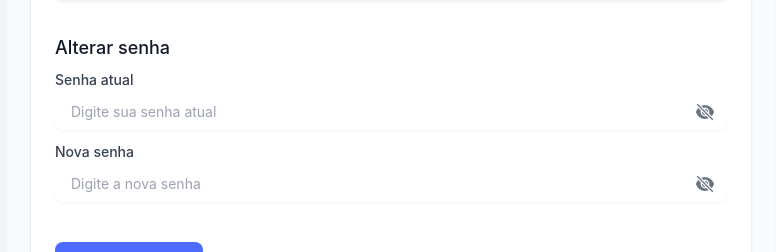
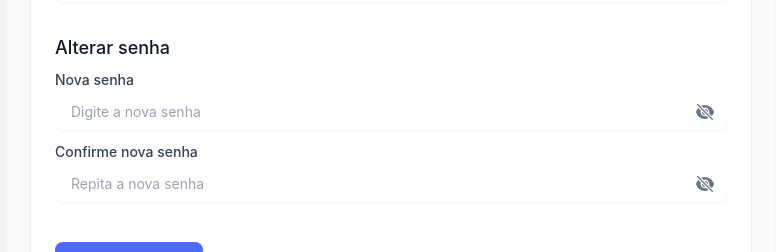
Before and after one commit to katarinacaetano09/agendamento_Israel, a Nuxt app: page /profile in a window 1280 px wide. Shown: the part 254-506 px from the top of the page, without its empty margins (249-1025 px from the left). Built offline with nearby package versions, Linux system fonts and the light colour scheme; no server answers; the database is empty.

Commit message:
feat(profile): make email editable and update password form (nova + confirme)

```diff
--- a/app/components/common/ChargePassword.vue
+++ b/app/components/common/ChargePassword.vue
@@ -1,17 +1,17 @@
 <template>
   <div class="space-y-3">
-    <BaseInput
-      label="Senha atual"
-      type="password"
-      v-model="senhaLocal"
-      placeholder="Digite sua senha atual"
-    />
-
     <BaseInput
       label="Nova senha"
       type="password"
       v-model="novaSenhaLocal"
       placeholder="Digite a nova senha"
+    />
+
+    <BaseInput
+      label="Confirme nova senha"
+      type="password"
+      v-model="confirmNovaSenhaLocal"
+      placeholder="Repita a nova senha"
     />
   </div>
 </template>
@@ -21,23 +21,23 @@ import { ref, watch } from 'vue'
 import BaseInput from '~/components/BaseInput.vue'
 
 const props = withDefaults(defineProps<{
-  senha?: string | null
   novaSenha?: string | null
+  confirmNovaSenha?: string | null
 }>(), {
-  senha: null,
-  novaSenha: null
+  novaSenha: null,
+  confirmNovaSenha: null
 })
 
-// define emits for v-model bindings
-const emit = defineEmits(["update:senha", "update:novaSenha"])
+// emits for v-model bindings
+const emit = defineEmits(["update:novaSenha", "update:confirmNovaSenha"])
 
-const senhaLocal = ref(props.senha ?? '')
 const novaSenhaLocal = ref(props.novaSenha ?? '')
+const confirmNovaSenhaLocal = ref(props.confirmNovaSenha ?? '')
 
-watch(senhaLocal, (v) => emit('update:senha', v))
 watch(novaSenhaLocal, (v) => emit('update:novaSenha', v))
+watch(confirmNovaSenhaLocal, (v) => emit('update:confirmNovaSenha', v))
 
 // keep props in sync when parent updates
-watch(() => props.senha, (v) => { if (v !== senhaLocal.value) senhaLocal.value = v ?? '' })
 watch(() => props.novaSenha, (v) => { if (v !== novaSenhaLocal.value) novaSenhaLocal.value = v ?? '' })
+watch(() => props.confirmNovaSenha, (v) => { if (v !== confirmNovaSenhaLocal.value) confirmNovaSenhaLocal.value = v ?? '' })
 </script>
--- a/app/pages/profile.vue
+++ b/app/pages/profile.vue
@@ -3,12 +3,12 @@
     <h1 class="text-2xl font-semibold mb-4">Meu Perfil</h1>
 
   <div class="bg-white text-neutral-900 p-6 rounded-lg space-y-4 shadow">
-      <BaseInput label="Nome" v-model="nome" placeholder="Seu nome" />
-      <BaseInput label="Email" v-model="email" placeholder="Seu email" disabled />
+  <BaseInput label="Nome" v-model="nome" placeholder="Seu nome" />
+  <BaseInput label="Email" v-model="email" placeholder="Seu email" />
 
       <div class="pt-4">
         <h2 class="text-lg font-medium mb-2">Alterar senha</h2>
-        <ChargePassword v-model:senha="senha" v-model:novaSenha="novaSenha" />
+  <ChargePassword v-model:novaSenha="novaSenha" v-model:confirmNovaSenha="confirmNovaSenha" />
       </div>
 
       <div class="pt-4">
@@ -37,8 +37,8 @@ const nome = ref(userStore.profile?.nome ?? '')
 const email = ref(user.value?.email ?? '')
 
 // senha fields para o componente (ainda sem ação)
-const senha = ref('')
 const novaSenha = ref('')
+const confirmNovaSenha = ref('')
 
 // sincroniza quando o profile é carregado/atualizado
 watch(() => userStore.profile, (p) => {
```
